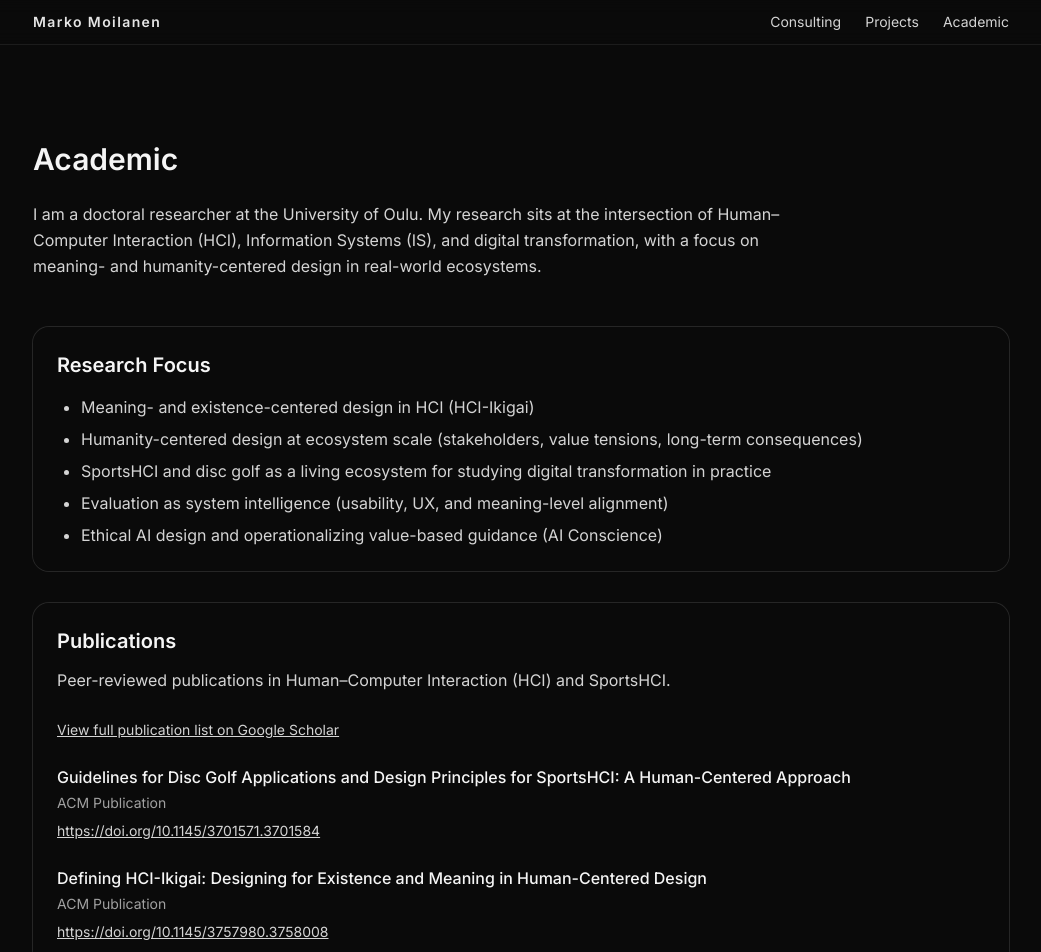
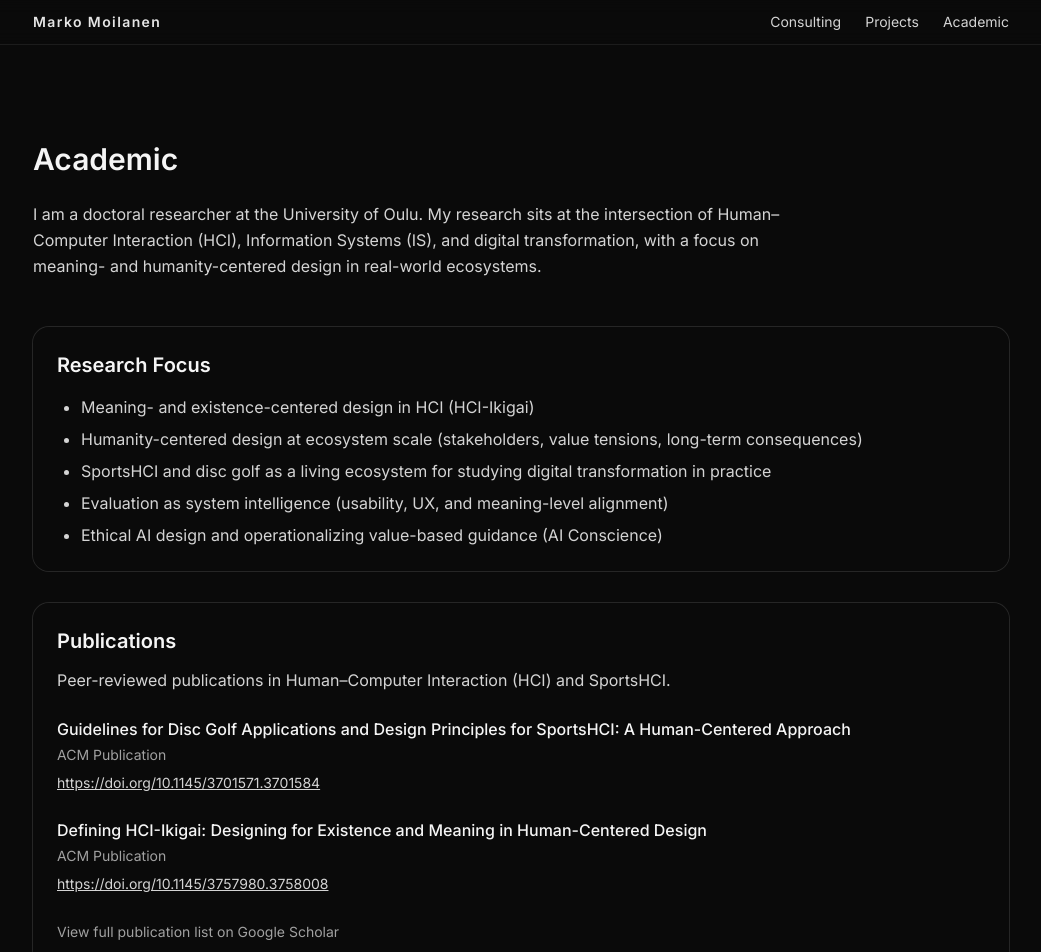
Before and after one commit to moilanenmime/xcentered, a Next.js app: page /academic in a window 1280 px wide. Shown: the top 952 px of the page, without its empty margins (119-1160 px from the left). Built offline with nearby package versions, Linux system fonts and the light colour scheme.

Commit message:
refactor: update Google Scholar link styling and reposition in Academic page

```diff
--- a/app/academic/page.tsx
+++ b/app/academic/page.tsx
@@ -75,17 +75,6 @@ export default function AcademicPage() {
             </p>
 
             <div className="mt-6 space-y-6 text-neutral-300">
-              <div className="mt-4">
-                <a
-                  href="https://scholar.google.com/citations?user=LvZRVucAAAAJ&hl=en"
-                  target="_blank"
-                  rel="noopener noreferrer"
-                  className="text-sm underline hover:text-neutral-200"
-                >
-                  View full publication list on Google Scholar
-                </a>
-              </div>
-
               {/* Paper 1 */}
               <div>
                 <p className="font-medium text-neutral-100">
@@ -117,6 +106,16 @@ export default function AcademicPage() {
                   className="mt-2 inline-block text-sm underline hover:text-neutral-200"
                 >
                   https://doi.org/10.1145/3757980.3758008
+                </a>
+              </div>
+              <div className="mt-4">
+                <a
+                  href="https://scholar.google.com/citations?user=LvZRVucAAAAJ&hl=en"
+                  target="_blank"
+                  rel="noopener noreferrer"
+                  className="text-sm text-neutral-400 hover:text-neutral-200 underline-offset-4 hover:underline"
+                >
+                  View full publication list on Google Scholar
                 </a>
               </div>
             </div>
```
